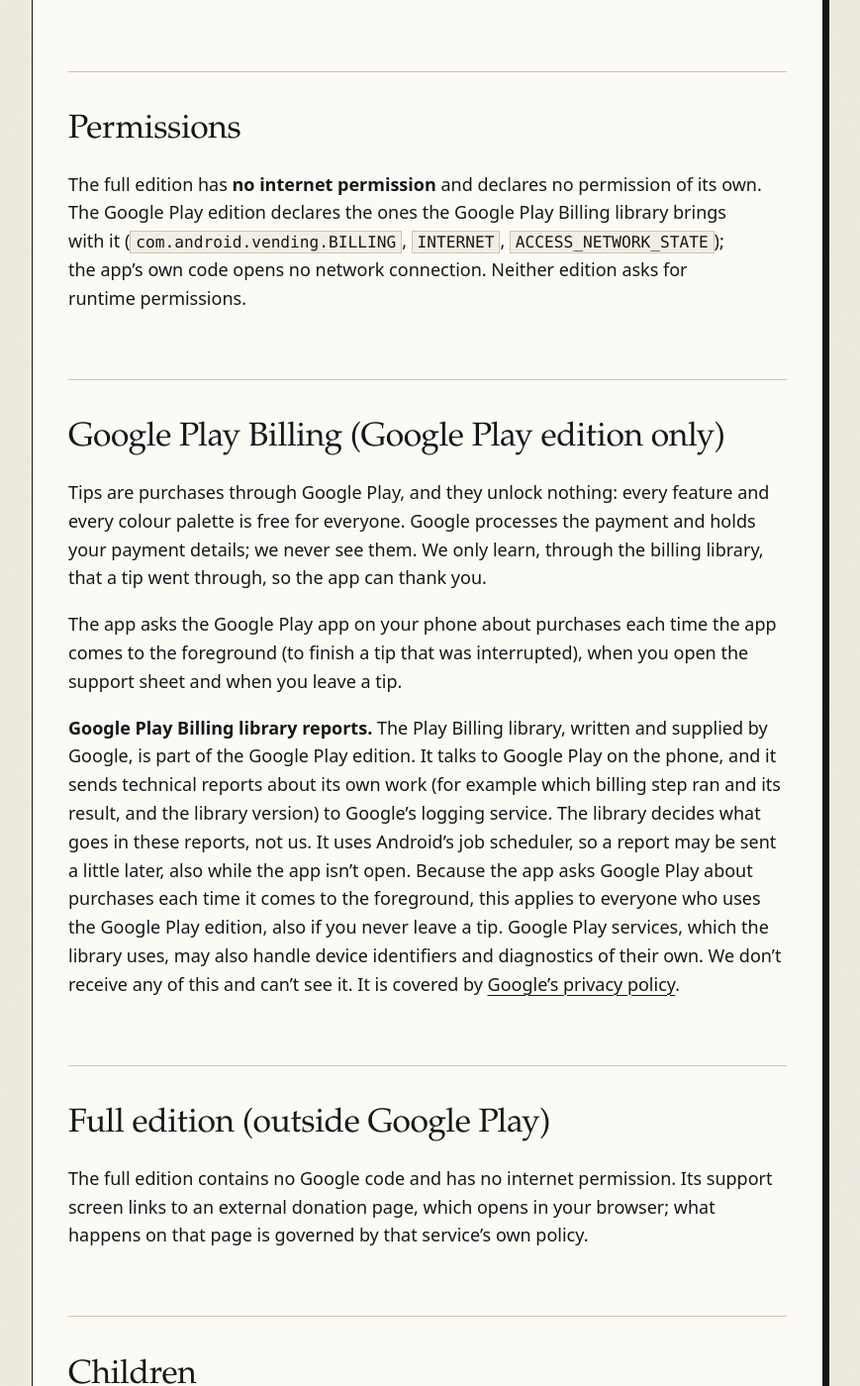
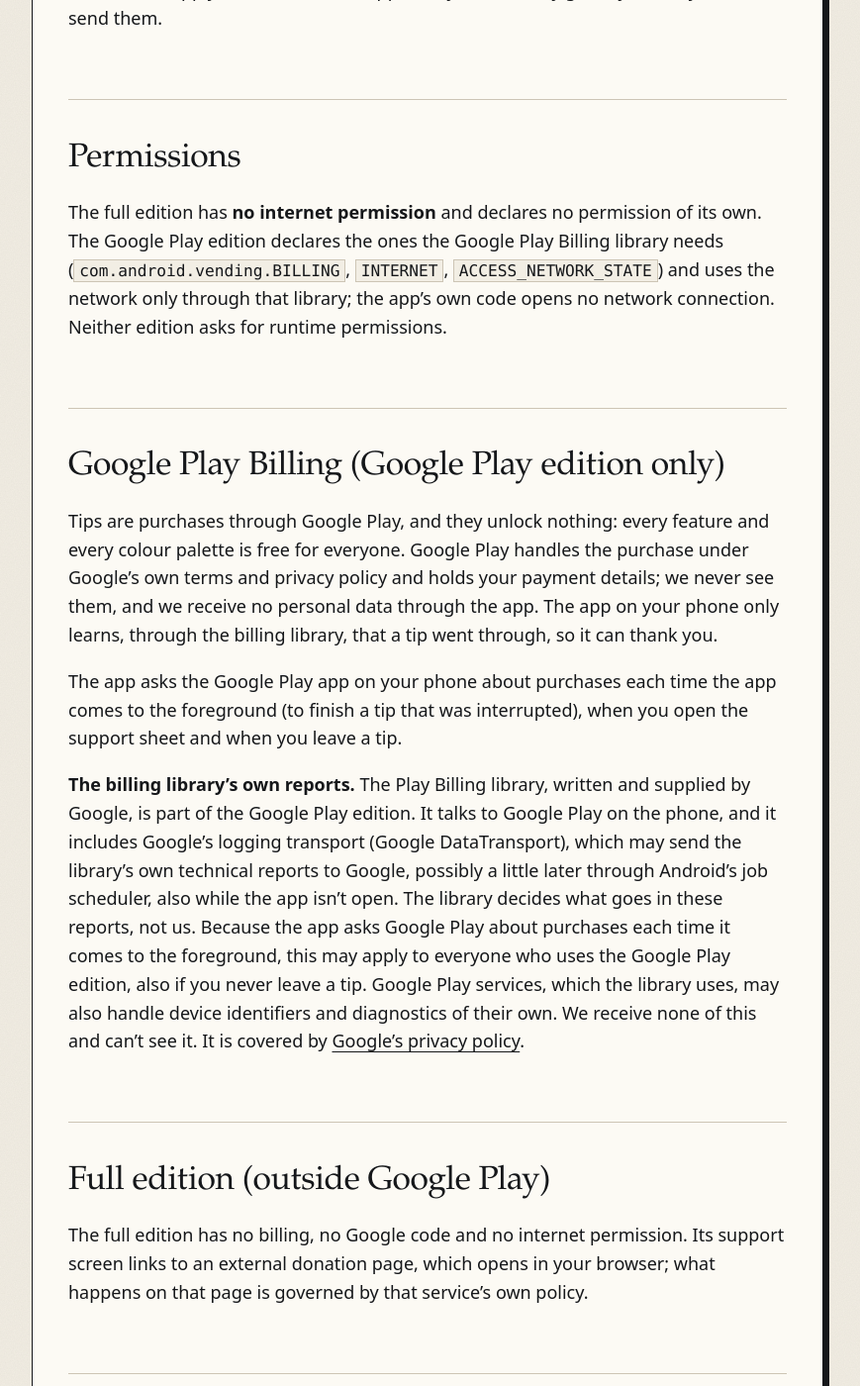
Before and after one commit to Gdato/gdato.github.io, a Jekyll site: the page built from jasstafel/privacy.md, in a window 1280 px wide and 1400 px high, scrolled down 2232 px. Shown: the whole window at 99% size, without its empty margins (208-1077 px from the left). Built offline with Jekyll 4.4.1, drawn with Linux system fonts in a browser that asks for light colours; some of the changed text lies outside the part shown.

Commit message:
Jass Tafel: the privacy policy says Google Play handles tips under Google's own terms and that the billing library may send its own reports, without naming their content

```diff
--- a/jasstafel/privacy.md
+++ b/jasstafel/privacy.md
@@ -21,9 +21,10 @@ as the full edition distributed outside Google Play.
   private storage, which other apps cannot read. The only way data leaves the phone is when you export or share it
   yourself, or through Android's own app backup if you have that switched on.
 
-The one thing you should know about comes from Google, not from us, and applies only to the Google Play edition: the
-**Google Play Billing library**, which apps that sell through Google Play build in, sends its own technical reports
-to Google. It is described under "Google Play Billing".
+One thing comes from Google, not from us, and applies only to the Google Play edition: tips are bought through
+Google Play, which handles the purchase under Google's own terms and privacy policy, and the **Google Play Billing
+library** that this edition contains may send Google its own technical reports. It is described under "Google Play
+Billing".
 
 ## What the app stores on your phone
 
@@ -53,36 +54,37 @@ back. The file is yours; the app does not send it anywhere.
 ## Permissions
 
 The full edition has **no internet permission** and declares no permission of its own. The Google Play edition
-declares the ones the Google Play Billing library brings with it (`com.android.vending.BILLING`, `INTERNET`,
-`ACCESS_NETWORK_STATE`); the app's own code opens no network connection. Neither edition asks for runtime
-permissions.
+declares the ones the Google Play Billing library needs (`com.android.vending.BILLING`, `INTERNET`,
+`ACCESS_NETWORK_STATE`) and uses the network only through that library; the app's own code opens no network
+connection. Neither edition asks for runtime permissions.
 
 ## Google Play Billing (Google Play edition only)
 
 Tips are purchases through Google Play, and they unlock nothing: every feature and every colour palette is free for
-everyone. Google processes the payment and holds your payment details; we never see them. We only learn, through the
-billing library, that a tip went through, so the app can thank you.
+everyone. Google Play handles the purchase under Google's own terms and privacy policy and holds your payment
+details; we never see them, and we receive no personal data through the app. The app on your phone only learns,
+through the billing library, that a tip went through, so it can thank you.
 
 The app asks the Google Play app on your phone about purchases each time the app comes to the foreground (to finish a
 tip that was interrupted), when you open the support sheet and when you leave a tip.
 
-**Google Play Billing library reports.** The Play Billing library, written and supplied by Google, is part of the
-Google Play edition. It talks to Google Play on the phone, and it sends technical reports about its own work (for
-example which billing step ran and its result, and the library version) to Google's logging service. The library
-decides what goes in these reports, not us. It uses Android's job scheduler, so a report may be sent a little later,
-also while the app isn't open. Because the app asks Google Play about purchases each time it comes to the foreground,
-this applies to everyone who uses the Google Play edition, also if you never leave a tip. Google Play services, which
-the library uses, may also handle device identifiers and diagnostics of their own. We don't receive any of this and
-can't see it. It is covered by [Google's privacy policy](https://policies.google.com/privacy).
+**The billing library's own reports.** The Play Billing library, written and supplied by Google, is part of the
+Google Play edition. It talks to Google Play on the phone, and it includes Google's logging transport (Google
+DataTransport), which may send the library's own technical reports to Google, possibly a little later through
+Android's job scheduler, also while the app isn't open. The library decides what goes in these reports, not us.
+Because the app asks Google Play about purchases each time it comes to the foreground, this may apply to everyone who
+uses the Google Play edition, also if you never leave a tip. Google Play services, which the library uses, may also
+handle device identifiers and diagnostics of their own. We receive none of this and can't see it. It is covered by
+[Google's privacy policy](https://policies.google.com/privacy).
 
 ## Full edition (outside Google Play)
 
-The full edition contains no Google code and has no internet permission. Its support screen links to an external
+The full edition has no billing, no Google code and no internet permission. Its support screen links to an external
 donation page, which opens in your browser; what happens on that page is governed by that service's own policy.
 
 ## Children
 
-The app is not directed at children under 13. We collect no data from anyone; what Google's billing library sends is
+The app is not directed at children under 13. We collect no data from anyone; what Google's billing library may send is
 described above.
 
 ## Changes
```
